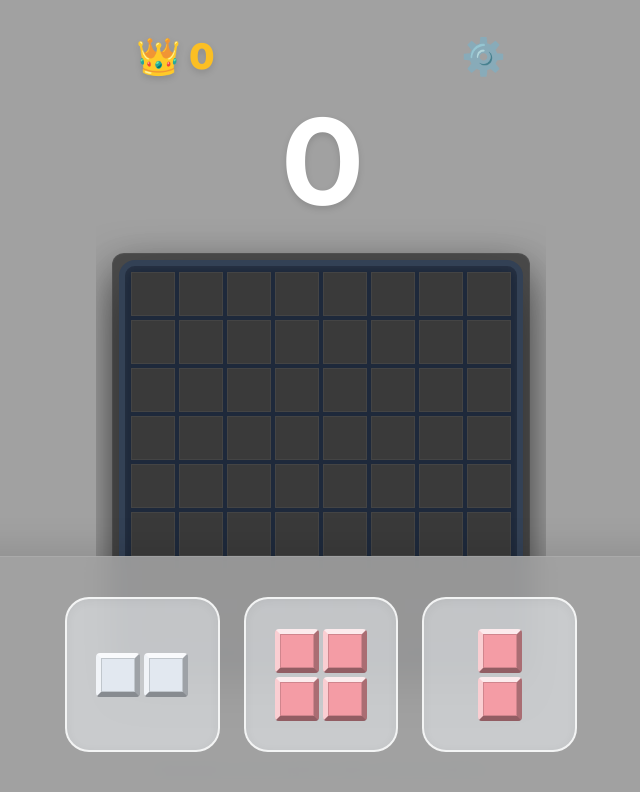
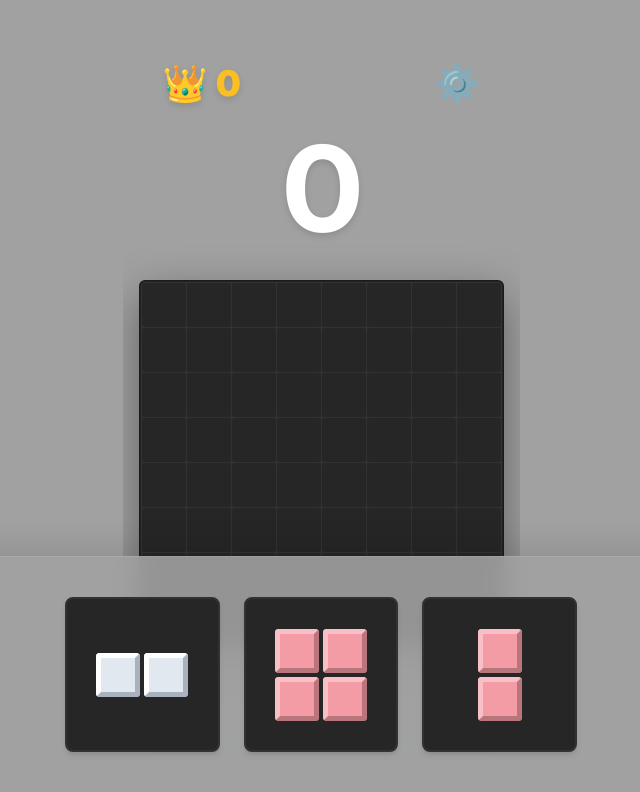
Before and after one commit to yunushi/block-mania, a Next.js app: page / in a window 1280 px wide. Both pictures are taken after a click on the button "PLAY". Shown: the top 792 px of the page, without its empty margins (319-959 px from the left). Built offline with nearby package versions, Linux system fonts and the light colour scheme.

Commit message:
arayüz değişti

```diff
--- a/src/app/globals.css
+++ b/src/app/globals.css
@@ -3,9 +3,9 @@
 :root {
   --background: #a1a1a1;
   --foreground: #ffffff;
-  --grid-bg: #323232;
-  --cell-bg: #2a2a2a;
-  --accent: #f49ca5; /* Exact Pink */
+  --grid-bg: #323232; /* Border color of the grid */
+  --cell-bg: #262626; /* Empty cell color */
+  --accent: #f49ca5;
   --cell-size: 44px;
 }
 
@@ -40,41 +40,73 @@ body {
   box-shadow: 0 8px 32px 0 rgba(31, 38, 135, 0.1);
 }
 
-/* Hyper-Accurate Beveled Block Style */
+/* Hyper-Accurate Beveled Block Style from Photo */
 .cell-cube {
   width: 100%;
   height: 100%;
-  border-radius: 2px; /* Very sharp as in image */
+  border-radius: 2px;
   position: relative;
-
-  /* Sharp Bevel edges */
-  border-top: 5px solid rgba(255, 255, 255, 0.8);
-  border-left: 5px solid rgba(255, 255, 255, 0.5);
-  border-right: 5px solid rgba(0, 0, 0, 0.3);
-  border-bottom: 5px solid rgba(0, 0, 0, 0.4);
-
-  box-shadow: 0 4px 6px rgba(0, 0, 0, 0.3);
+  box-shadow: 0 2px 4px rgba(0, 0, 0, 0.4);
 }
 
-.cell-cube::after {
+.cell-cube::before {
   content: '';
   position: absolute;
   inset: 0;
-  border: 1px solid rgba(0, 0, 0, 0.15);
+  display: block;
+  border-width: 5px;
+  border-style: solid;
   pointer-events: none;
 }
 
-/* Remove previous glossy layer */
-.cell-cube::before {
-  display: none;
+/* Pink Block Bevel */
+.cell-color-1 {
+  background: #f49ca5;
+}
+.cell-color-1::before {
+  border-top-color: #f8bfc6;
+  border-left-color: #f8bfc6;
+  border-right-color: #b8757c;
+  border-bottom-color: #b8757c;
 }
 
-/* EXACT COLORS SAMPLED FROM IMAGE */
-.cell-color-1 { background: #f49ca5; } /* Pink */
-.cell-color-2 { background: #89d1f3; } /* Blue */
-.cell-color-3 { background: #e2e8f0; } /* White/Grey */
+/* Blue Block Bevel */
+.cell-color-2 {
+  background: #89d1f3;
+}
+.cell-color-2::before {
+  border-top-color: #b1e1f7;
+  border-left-color: #b1e1f7;
+  border-right-color: #679db6;
+  border-bottom-color: #679db6;
+}
+
+/* White Block Bevel */
+.cell-color-3 {
+  background: #e2e8f0;
+}
+.cell-color-3::before {
+  border-top-color: #ffffff;
+  border-left-color: #ffffff;
+  border-right-color: #abb2bf;
+  border-bottom-color: #abb2bf;
+}
+
 .cell-color-4 { background: #f49ca5; }
+.cell-color-4::before {
+  border-top-color: #f8bfc6;
+  border-left-color: #f8bfc6;
+  border-right-color: #b8757c;
+  border-bottom-color: #b8757c;
+}
+
 .cell-color-5 { background: #89d1f3; }
+.cell-color-5::before {
+  border-top-color: #b1e1f7;
+  border-left-color: #b1e1f7;
+  border-right-color: #679db6;
+  border-bottom-color: #679db6;
+}
 
 /* Animations */
 @keyframes bounce-in {
@@ -98,8 +130,8 @@ body {
 
 /* Grid Cell Styles */
 .grid-cell {
-  background: #3a3a3a; /* Match image grid color */
-  border: 0.5px solid rgba(255, 255, 255, 0.05);
+  background: var(--cell-bg);
+  border-radius: 2px;
 }
 
 .inventory-panel {
--- a/src/app/page.tsx
+++ b/src/app/page.tsx
@@ -78,8 +78,8 @@ export default function Home() {
         onReset={resetGame}
       />
 
-      {/* Game Board Container */}
-      <div className={`relative p-[6px] rounded-xl bg-[#4a4a4a] shadow-[0_15px_40px_rgba(0,0,0,0.5)] z-10 transition-all border border-white/5`}>
+      {/* Game Board Container - Match image exactly */}
+      <div className={`relative p-[1px] rounded-[6px] bg-[#222222] shadow-[0_15px_45px_rgba(0,0,0,0.4)] z-10 transition-all border border-black/20`}>
         <GameBoard
           grid={grid}
           onDrop={placeBlock}
--- a/src/components/BlockInventory.tsx
+++ b/src/components/BlockInventory.tsx
@@ -16,7 +16,7 @@ const BlockInventory: React.FC<BlockInventoryProps> = ({ blocks, onPlace }) => {
         {[0, 1, 2].map((index) => (
           <div
             key={index}
-            className="flex-1 flex justify-center items-center aspect-square rounded-3xl bg-slate-100/50 border-2 border-white/80 shadow-[inset_0_2px_10px_rgba(0,0,0,0.05)] transition-all relative"
+            className="flex-1 flex justify-center items-center aspect-square rounded-lg bg-[#262626] border-2 border-[#323232] shadow-md transition-all relative"
           >
             {blocks[index] ? (
               <div className="relative flex justify-center items-center w-full h-full transform hover:scale-110 active:scale-95 transition-all duration-300">
--- a/src/components/GameBoard.tsx
+++ b/src/components/GameBoard.tsx
@@ -14,7 +14,7 @@ const GameBoard: React.FC<GameBoardProps> = ({ grid, showPerfect }) => {
 
 
   return (
-    <div className="grid grid-cols-8 gap-1 p-[6px] bg-[#1e293b] rounded-2xl border-[6px] border-[#334155] shadow-[0_20px_50px_-12px_rgba(0,0,0,0.5),inset_0_2px_10px_rgba(255,255,255,0.05)] relative overflow-hidden">
+    <div className="grid grid-cols-8 gap-[1px] p-[1px] bg-[#323232] rounded-[4px] relative overflow-hidden">
       {/* Single unified rainbow overlay — one continuous gradient across the full grid */}
       {showPerfect && (
         <div className="rainbow-unified-overlay" />
```
